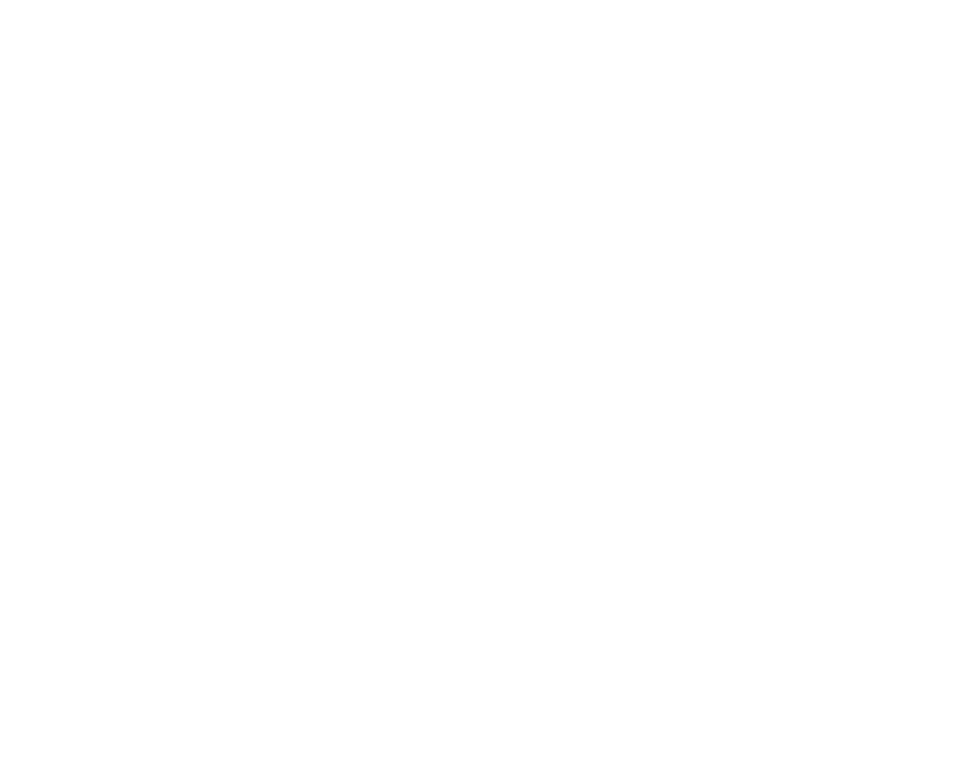
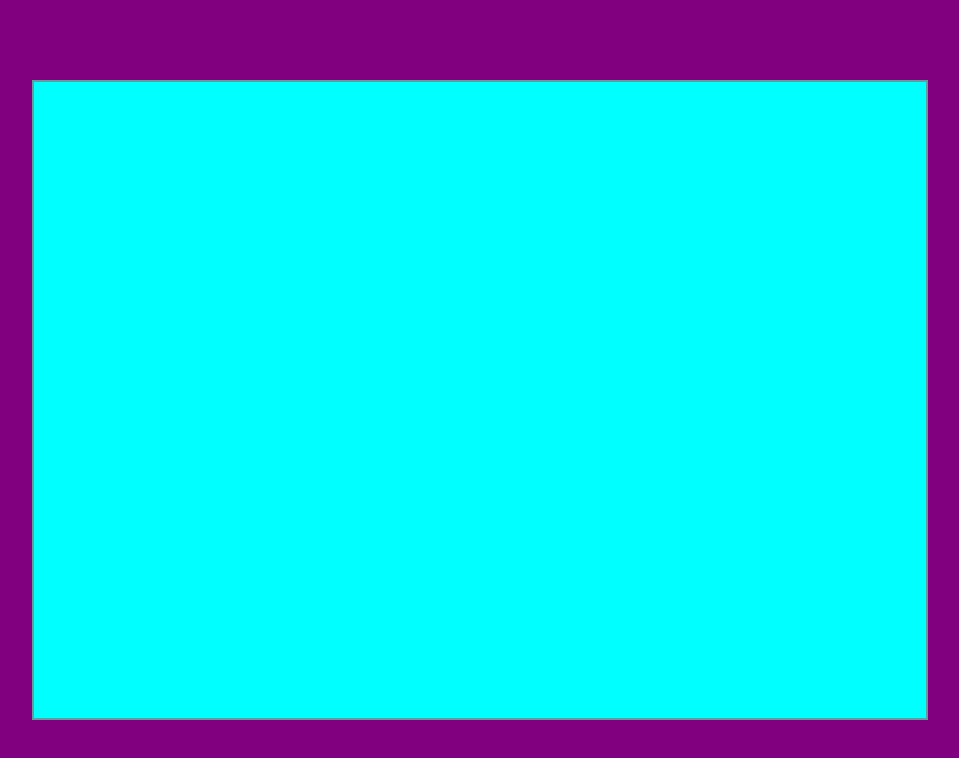
Before and after one commit to HullKendyl/guessing-game, a plain HTML site: page index.html in a window 1280 px wide. Shown: the whole page, without its empty margins (160-1119 px from the left). Drawn offline with Linux system fonts and the light colour scheme.

Commit message:
created the game-board

```diff
--- a/app.js
+++ b/app.js
@@ -0,0 +1 @@
+document.body.style.backgroundColor = "purple";
--- a/index.html
+++ b/index.html
@@ -7,6 +7,9 @@
     <title>Guessing Game</title>
 </head>
 <body>
+    <div class="game-board">
 
+    </div>
+    <script src="app.js"></script>
 </body>
 </html>
--- a/style.css
+++ b/style.css
@@ -0,0 +1,15 @@
+*{
+    margin: 0;
+    padding: 0;
+    box-sizing: border-box;
+}
+
+.game-board {
+    width: 70%;
+    height: 80%;
+    left: 15%;
+    top: 10%;
+    background-color: aqua;
+    position: absolute;
+    border: 2px solid cadetblue;
+}
```
